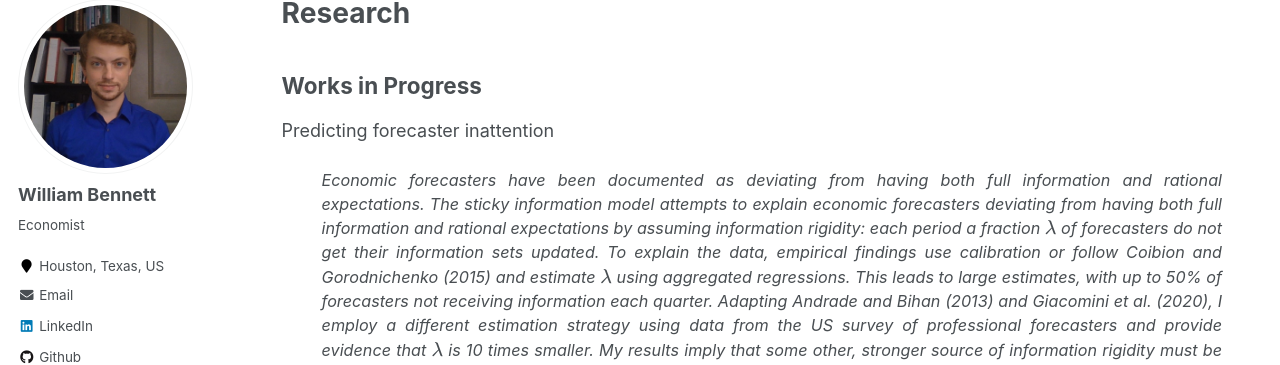
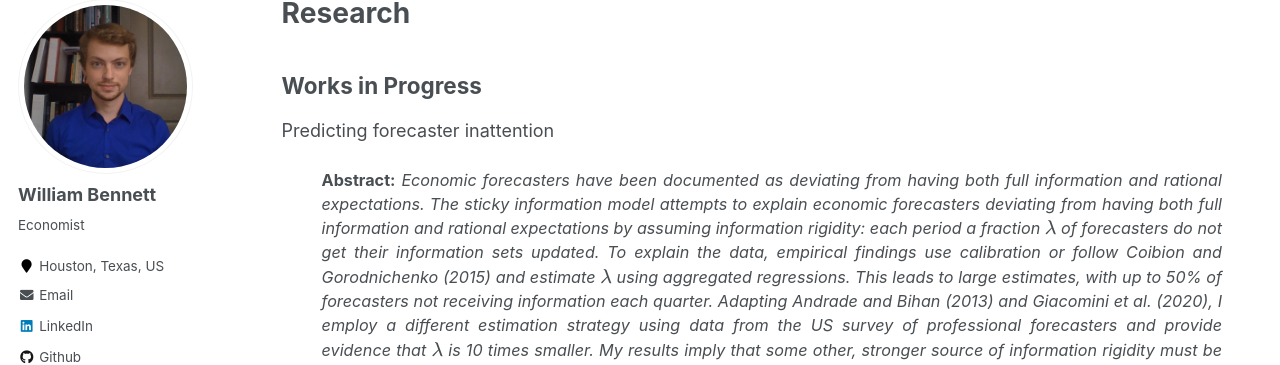
Before and after one commit to williambennettecon/williambennettecon.github.io, a Jekyll site: the page built from _pages/research.md, in a window 1280 px wide and 994 px high. Shown: the part 119-484 px from the top of the window. Built offline with Jekyll 4.4.1, drawn with Linux system fonts in a browser that asks for light colours; formulas are drawn with MathJax 3.

Commit message:
Update research.md

```diff
--- a/_pages/research.md
+++ b/_pages/research.md
@@ -12,7 +12,7 @@ Works in Progress
 
 Predicting forecaster inattention
 <p style="margin-left: 40px; margin-right: 40px; text-align: justify;  font-size: 90%;">
-<em>Economic forecasters have been documented as deviating from having both full information and rational expectations. The sticky information model attempts to explain economic forecasters deviating from having both full information and rational expectations by assuming information rigidity: each period a fraction $\lambda$ of forecasters do not get their information sets updated. To explain the data, empirical findings use calibration or follow Coibion and Gorodnichenko (2015) and estimate $\lambda$ using aggregated regressions. This leads to large estimates, with up to 50% of forecasters not receiving information each quarter. Adapting Andrade and Bihan (2013) and Giacomini et al. (2020), I employ a different estimation strategy using data from the US survey of professional forecasters and provide evidence that $\lambda$ is 10 times smaller. My results imply that some other, stronger source of information rigidity must be present, and thus a model accounting for information rigidity should not use sticky information as its only mechanism. I also document novel state-dependence and show how individual and group forecast errors affect the likelihood of forecasts being sticky, with the effects being heterogeneous and nonlinear across forecast horizons.</em>
+<strong>Abstract:</strong> <em>Economic forecasters have been documented as deviating from having both full information and rational expectations. The sticky information model attempts to explain economic forecasters deviating from having both full information and rational expectations by assuming information rigidity: each period a fraction $\lambda$ of forecasters do not get their information sets updated. To explain the data, empirical findings use calibration or follow Coibion and Gorodnichenko (2015) and estimate $\lambda$ using aggregated regressions. This leads to large estimates, with up to 50% of forecasters not receiving information each quarter. Adapting Andrade and Bihan (2013) and Giacomini et al. (2020), I employ a different estimation strategy using data from the US survey of professional forecasters and provide evidence that $\lambda$ is 10 times smaller. My results imply that some other, stronger source of information rigidity must be present, and thus a model accounting for information rigidity should not use sticky information as its only mechanism. I also document novel state-dependence and show how individual and group forecast errors affect the likelihood of forecasts being sticky, with the effects being heterogeneous and nonlinear across forecast horizons.</em>
 </p>
 
 Optimal income tax progressivity over the business cycle
```
